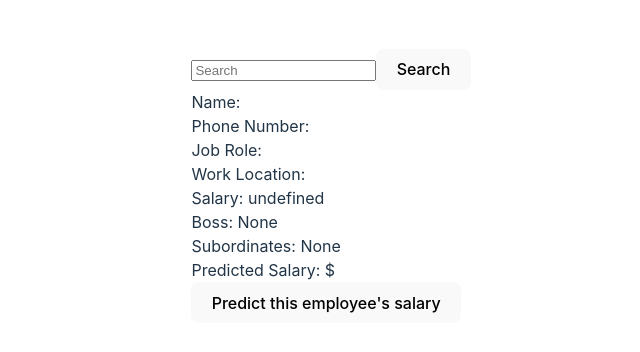
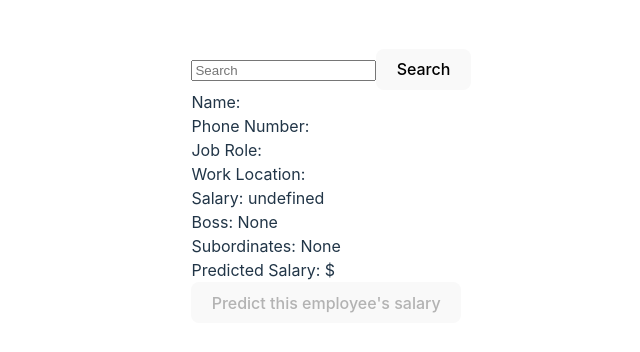
Before and after one commit to IGuy37/edp-capstone, a React (Vite) app in the folder react_client/: page / in a window 1280 px wide. Shown: the part 214-566 px from the top of the page, without its empty margins (309-949 px from the left). Built offline with nearby package versions, Linux system fonts and the light colour scheme.

Commit message:
Disabled prediction button if no employee is on screen

```diff
--- a/react_client/src/components/Prediction.jsx
+++ b/react_client/src/components/Prediction.jsx
@@ -29,7 +29,7 @@ export default function Prediction(props){
     return(
         <>
             <div>Predicted Salary: ${prediction}</div>
-            <button onClick={predictSalary}>Predict this employee's salary</button>
+            <button onClick={predictSalary} disabled={!props.job_role}>Predict this employee's salary</button>
         </>
     )
 }
```
